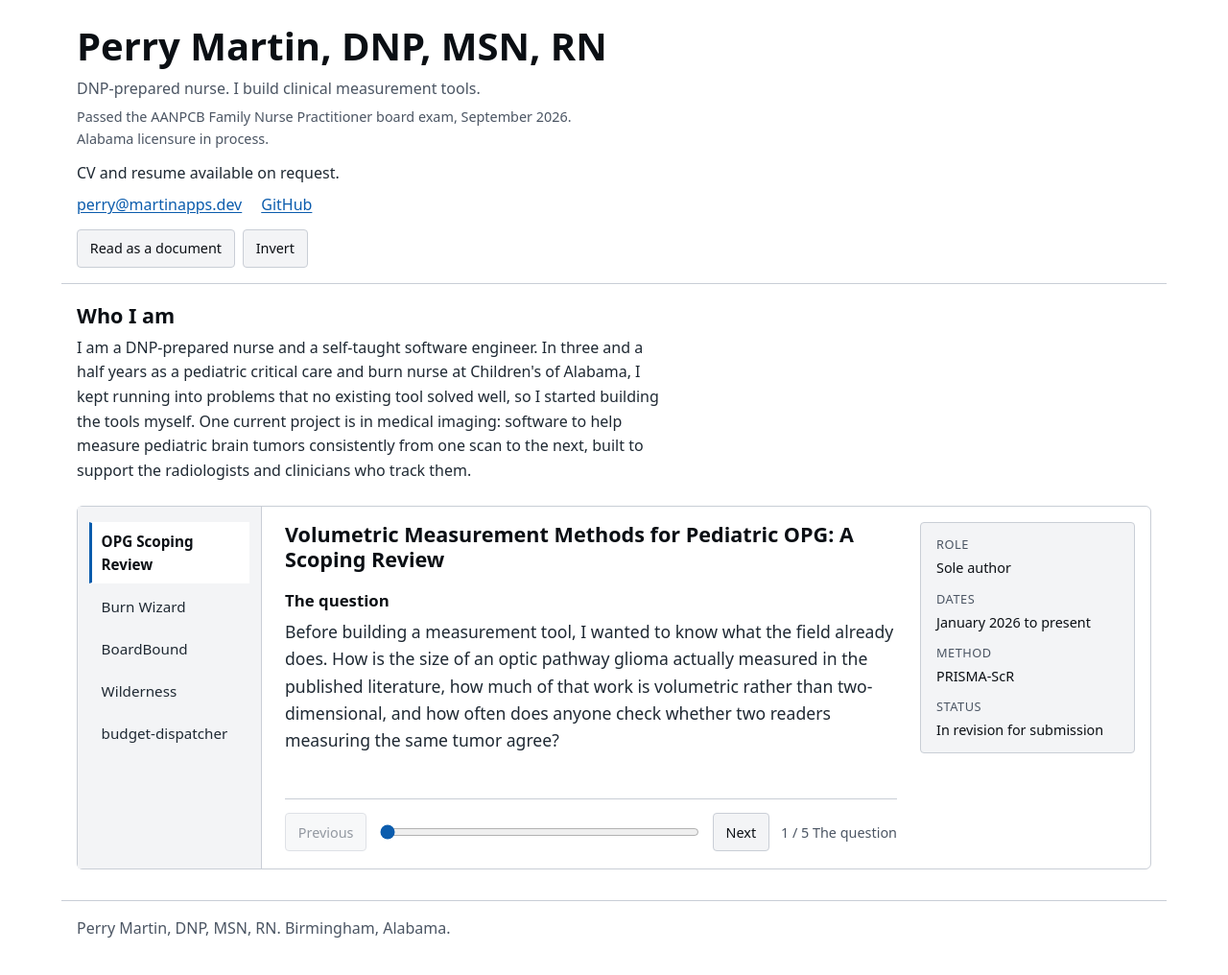
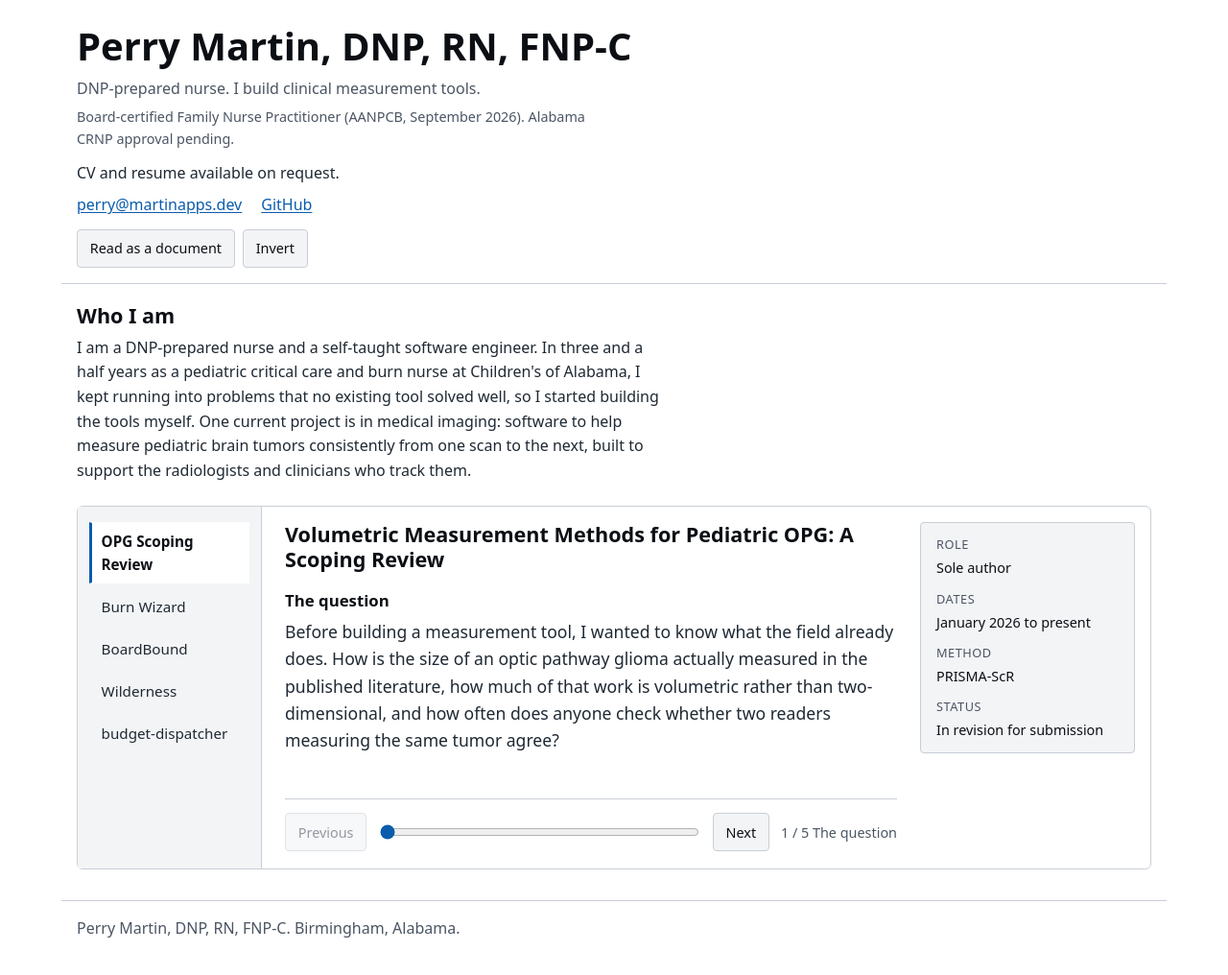
Before and after one commit to pmartin1915/perry-site, a plain HTML site: page index.html in a window 1280 px wide. Shown: the whole page at 96% size. Drawn offline with Linux system fonts and the light colour scheme; a script that the page names is missing.

Commit message:
Credentials: DNP, RN, FNP-C with 'Alabama CRNP approval pending', matching martinapps.dev (Perry 2026-11-15)

```diff
--- a/index.html
+++ b/index.html
@@ -3,7 +3,7 @@
 <head>
 <meta charset="utf-8">
 <meta name="viewport" content="width=device-width, initial-scale=1">
-<title>Perry Martin, DNP, MSN, RN</title>
+<title>Perry Martin, DNP, RN, FNP-C</title>
 <meta name="description" content="DNP-prepared nurse and self-taught software engineer. Medical imaging measurement tools, clinical software, and nursing scholarship.">
 
 <!--
@@ -40,9 +40,9 @@
 <a class="skip" href="#content">Skip to content</a>
 
 <header class="identity">
-  <h1>Perry Martin<span class="creds">, DNP, MSN, RN</span></h1>
+  <h1>Perry Martin<span class="creds">, DNP, RN, FNP-C</span></h1>
   <p class="tagline">DNP-prepared nurse. I build clinical measurement tools.</p>
-  <p class="standing">Passed the AANPCB Family Nurse Practitioner board exam, September 2026. Alabama licensure in process.</p>
+  <p class="standing">Board-certified Family Nurse Practitioner (AANPCB, September 2026). Alabama CRNP approval pending.</p>
 
   <!--
     Visible at every depth and in the document view. Never gated behind the viewer.
@@ -423,7 +423,7 @@
 </main>
 
 <footer>
-  <p>Perry Martin, DNP, MSN, RN. Birmingham, Alabama.</p>
+  <p>Perry Martin, DNP, RN, FNP-C. Birmingham, Alabama.</p>
 </footer>
 
 <!--
```
Also changed, not shown: projects/boardbound/index.html (+1 -1 lines), projects/budget-dispatcher/index.html (+1 -1 lines), projects/burn-wizard/index.html (+1 -1 lines), projects/scoping-review/index.html (+1 -1 lines), projects/wilderness/index.html (+1 -1 lines).
